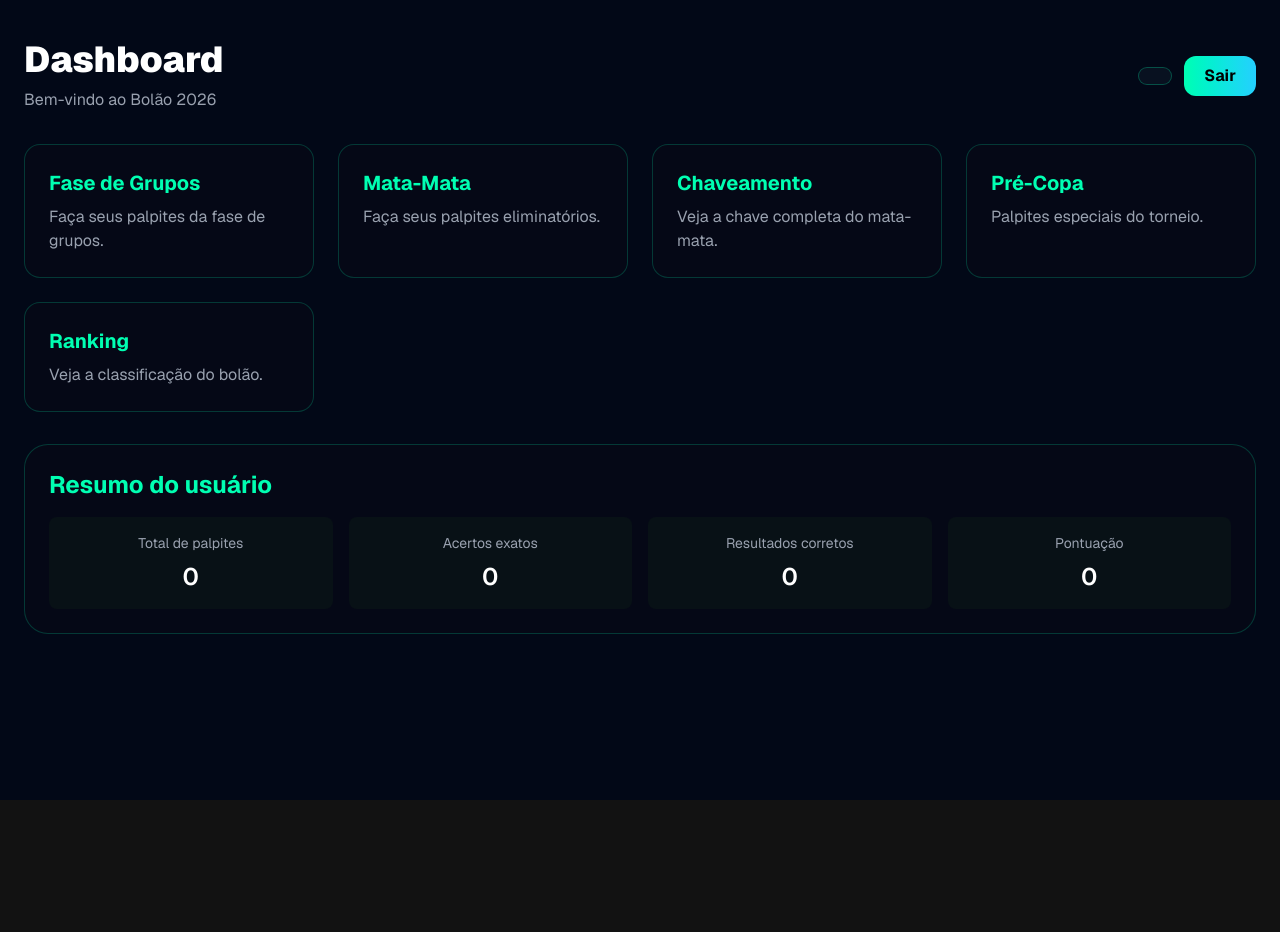
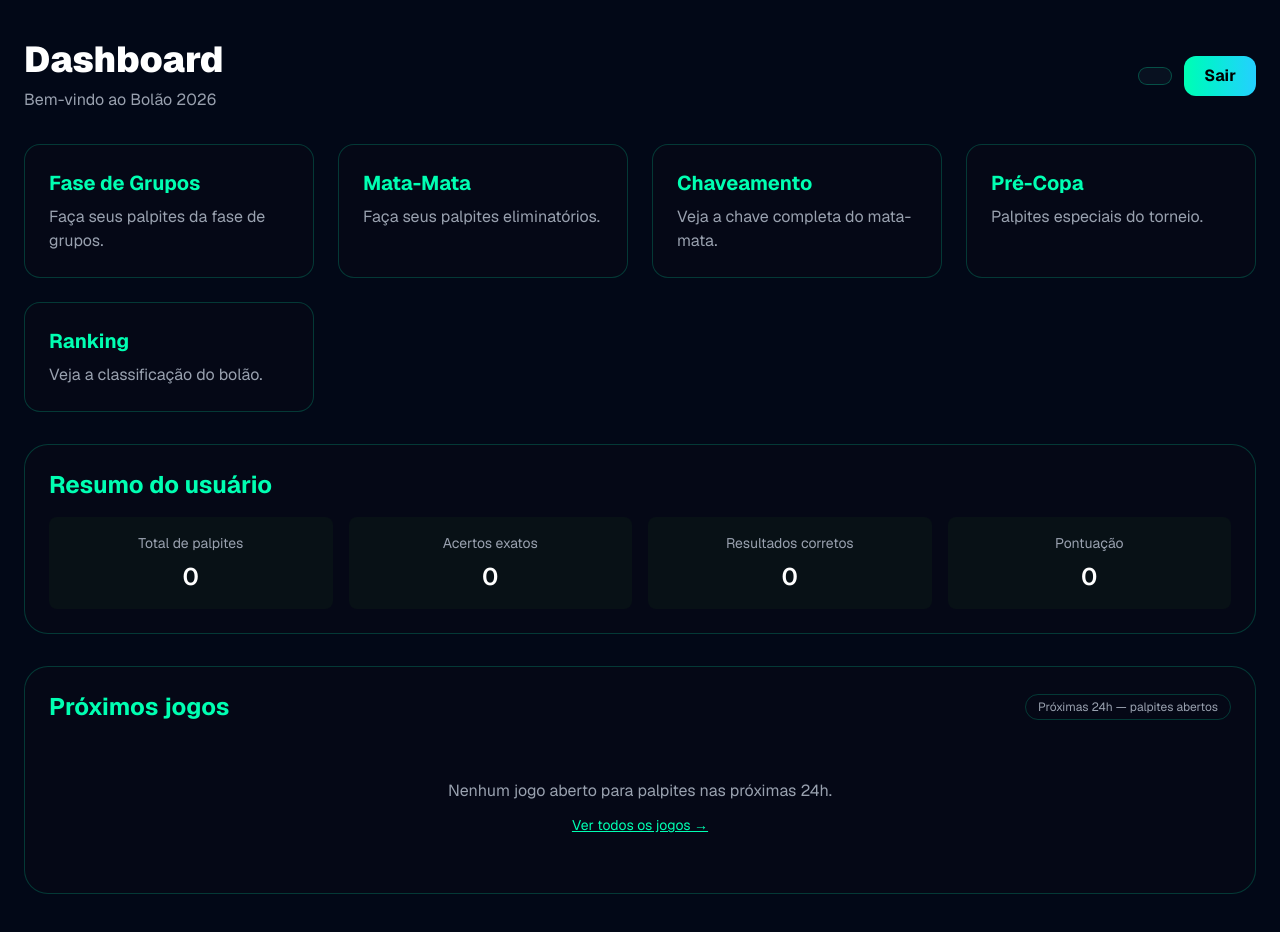
Before and after one commit to victorottoboni11-jpg/bolao-copa-2026-94mf, a Next.js app: page /dashboard in a window 1280 px wide. Before the commit the page ends 800 px from the top, so only its background shows below. Built offline with nearby package versions, Linux system fonts and the light colour scheme.

Commit message:
feat: palpites inline no dashboard, apenas jogos abertos nas proximas 24h

```diff
--- a/app/dashboard/page.tsx
+++ b/app/dashboard/page.tsx
@@ -8,44 +8,31 @@ import { calculateExactScores, calculateCorrectResults, calculateMatchPoints } f
 import { useAuth } from "@/app/lib/auth";
 import { supabase } from "@/app/lib/supabase";
 import { formatBrazilTime } from "@/app/lib/dateUtils";
+import { savePrediction } from "@/app/lib/predictions";
 
 import type { Match, Prediction } from "@/app/types";
 
-function getUtcDay(kickoffAt: string): number {
-  const d = new Date(kickoffAt);
-  return Date.UTC(d.getUTCFullYear(), d.getUTCMonth(), d.getUTCDate());
+const LOCK_MINUTES = 30;
+
+function isLocked(kickoffAt?: string) {
+  if (!kickoffAt) return true;
+  const cutoff = new Date(kickoffAt).getTime() - LOCK_MINUTES * 60 * 1000;
+  return Date.now() >= cutoff;
 }
 
-function getUpcomingMatches(matches: Match[]): Match[] {
-  const nowUtc = Date.now();
+function getNext24hMatches(matches: Match[]): Match[] {
+  const now = Date.now();
+  const in24h = now + 24 * 60 * 60 * 1000;
 
-  // Jogos futuros ordenados por kickoff
-  const upcoming = matches
+  return matches
     .filter((m) => {
-      const t = m.kickoff_at ? new Date(m.kickoff_at).getTime() : null;
-      return t !== null && t > nowUtc;
+      if (!m.kickoff_at) return false;
+      const t = new Date(m.kickoff_at).getTime();
+      // Jogo ainda não passou do lock E começa nas próximas 24h
+      const cutoff = t - LOCK_MINUTES * 60 * 1000;
+      return cutoff > now && t <= in24h;
     })
     .sort((a, b) => new Date(a.kickoff_at!).getTime() - new Date(b.kickoff_at!).getTime());
-
-  if (upcoming.length === 0) return [];
-
-  // Pega os primeiros 8 jogos
-  const first8 = upcoming.slice(0, 8);
-
-  if (upcoming.length <= 8) return first8;
-
-  // Dia UTC do último jogo nos primeiros 8
-  const lastOf8Day = getUtcDay(first8[first8.length - 1].kickoff_at!);
-
-  // Dia seguinte ao último dos 8
-  const nextDay = lastOf8Day + 86400000;
-
-  // Todos os jogos do dia seguinte (mesmo que sejam muitos)
-  const nextDayMatches = upcoming.slice(8).filter((m) => {
-    return getUtcDay(m.kickoff_at!) === nextDay;
-  });
-
-  return [...first8, ...nextDayMatches];
 }
 
 export default function DashboardPage() {
@@ -54,47 +41,43 @@ export default function DashboardPage() {
   const [matches, setMatches] = useState<Match[]>([]);
   const [predictions, setPredictions] = useState<Prediction[]>([]);
   const [loadingData, setLoadingData] = useState(true);
+  // scores locais para edição inline: matchId -> [home, away]
+  const [scores, setScores] = useState<Record<string, [number, number]>>({});
+  const [saving, setSaving] = useState<Record<string, boolean>>({});
+  const [saved, setSaved] = useState<Record<string, boolean>>({});
 
   useEffect(() => {
     async function loadData() {
-      if (!user?.id) {
-        setLoadingData(false);
-        return;
-      }
-
+      if (!user?.id) { setLoadingData(false); return; }
       setLoadingData(true);
 
-      const { data: matchesData, error: matchesError } = await supabase
+      const { data: matchesData } = await supabase
         .from("matches")
         .select(`
           *,
-          home_team_info:teams!matches_home_team_id_fkey(*),
-          away_team_info:teams!matches_away_team_id_fkey(*)
+          home_team_info:home_team_id (id, name, fifa_code, flag_url),
+          away_team_info:away_team_id (id, name, fifa_code, flag_url)
         `)
         .order("kickoff_at", { ascending: true });
 
-      if (matchesError) {
-        console.error("SUPABASE ERROR:", matchesError);
-        setLoadingData(false);
-        return;
-      }
-
       setMatches(matchesData || []);
 
-      const { data: predictionsData, error: predictionsError } =
-        await supabase
-          .from("predictions")
-          .select("*")
-          .eq("user_id", user.id);
+      const { data: predictionsData } = await supabase
+        .from("predictions")
+        .select("*")
+        .eq("user_id", user.id);
 
-      if (predictionsError) {
-        console.error("PREDICTIONS ERROR:", predictionsError);
+      const preds = predictionsData || [];
+      setPredictions(preds);
+
+      // Inicializar scores com palpites existentes
+      const initialScores: Record<string, [number, number]> = {};
+      for (const p of preds) {
+        initialScores[p.match_id] = [p.predicted_home ?? 0, p.predicted_away ?? 0];
       }
-
-      setPredictions(predictionsData || []);
+      setScores(initialScores);
       setLoadingData(false);
     }
-
     loadData();
   }, [user]);
 
@@ -110,7 +93,23 @@ export default function DashboardPage() {
     }, 0);
   }, [predictions, matches]);
 
-  const upcomingMatches = useMemo(() => getUpcomingMatches(matches), [matches]);
+  const upcomingMatches = useMemo(() => getNext24hMatches(matches), [matches]);
+
+  const handleSave = async (matchId: string) => {
+    if (!user) return;
+    setSaving((s) => ({ ...s, [matchId]: true }));
+    const [home, away] = scores[matchId] ?? [0, 0];
+    const saved = await savePrediction(user.id, matchId, home, away);
+    if (saved) {
+      setPredictions((prev) => {
+        const filtered = prev.filter((p) => p.match_id !== matchId);
+        return [...filtered, saved];
+      });
+      setSaved((s) => ({ ...s, [matchId]: true }));
+      setTimeout(() => setSaved((s) => ({ ...s, [matchId]: false })), 2000);
+    }
+    setSaving((s) => ({ ...s, [matchId]: false }));
+  };
 
   if (loading || loadingData) {
     return (
@@ -187,80 +186,112 @@ export default function DashboardPage() {
           </div>
         </div>
 
-        {/* PRÓXIMOS JOGOS */}
-        {upcomingMatches.length > 0 && (
-          <div className="rounded-3xl border border-[#00ffb233] bg-[#050816] p-6">
-            <h2 className="text-2xl font-bold text-[#00ffb2] mb-6">Próximos jogos</h2>
+        {/* PRÓXIMOS JOGOS COM PALPITE INLINE */}
+        <div className="rounded-3xl border border-[#00ffb233] bg-[#050816] p-6">
+          <div className="flex items-center justify-between mb-6">
+            <h2 className="text-2xl font-bold text-[#00ffb2]">Próximos jogos</h2>
+            <span className="text-xs text-gray-400 border border-[#00ffb233] px-3 py-1 rounded-full">
+              Próximas 24h — palpites abertos
+            </span>
+          </div>
+
+          {upcomingMatches.length === 0 ? (
+            <div className="text-center py-8 text-gray-400">
+              <p>Nenhum jogo aberto para palpites nas próximas 24h.</p>
+              <Link href="/fase-de-grupos" className="mt-3 inline-block text-[#00ffb2] text-sm underline">
+                Ver todos os jogos →
+              </Link>
+            </div>
+          ) : (
             <div className="grid grid-cols-1 md:grid-cols-2 gap-4">
               {upcomingMatches.map((match) => {
                 const home = match.home_team_info as any;
                 const away = match.away_team_info as any;
                 const prediction = predictions.find((p) => p.match_id === match.id);
-                const hasPrediction = !!prediction;
+                const locked = isLocked(match.kickoff_at);
+                const [homeScore, awayScore] = scores[match.id] ?? [prediction?.predicted_home ?? 0, prediction?.predicted_away ?? 0];
+                const isSaving = saving[match.id];
+                const justSaved = saved[match.id];
 
                 return (
-                  <div key={match.id} className="rounded-2xl border border-[#00ffb222] bg-[#081116] p-4 flex flex-col gap-3">
+                  <div key={match.id} className={`rounded-2xl border ${locked ? "border-red-900/40 bg-[#0a0505]" : "border-[#00ffb222] bg-[#081116]"} p-4 flex flex-col gap-3`}>
 
                     {/* Fase + horário */}
-                    <div className="flex items-center justify-between text-xs text-gray-400">
+                    <div className="flex items-center justify-between text-xs">
                       <span className="uppercase tracking-wider text-[#00ffb2] font-semibold">
                         {match.phase === "friendly" ? "Amistoso" : match.group_name ? `Grupo ${match.group_name}` : match.phase}
                       </span>
-                      <span>{formatBrazilTime(match.kickoff_at, "full")}</span>
+                      <span className="text-gray-400">{formatBrazilTime(match.kickoff_at, "full")}</span>
                     </div>
 
-                    {/* Times */}
-                    <div className="flex items-center justify-between gap-2">
+                    {/* Times + inputs de palpite */}
+                    <div className="flex items-center gap-2">
 
                       {/* Mandante */}
-                      <div className="flex flex-col items-center gap-1 flex-1 text-center">
+                      <div className="flex flex-col items-center gap-1 w-16 text-center">
                         {home?.flag_url ? (
                           <Image src={home.flag_url} alt={home.name} width={40} height={28}
                             className="rounded object-cover border border-[#00ffb222]" />
                         ) : (
                           <div className="w-10 h-7 rounded bg-[#111827]" />
                         )}
-                        <p className="text-xs font-semibold text-white truncate max-w-[80px]">
-                          {home?.name || "Mandante"}
+                        <p className="text-[10px] font-semibold text-white truncate w-full">
+                          {home?.fifa_code || home?.name || "Casa"}
                         </p>
                       </div>
 
-                      {/* Placar / VS */}
-                      <div className="flex flex-col items-center gap-1">
-                        {hasPrediction ? (
-                          <div className="flex items-center gap-1">
-                            <span className="w-8 h-8 rounded bg-[#00ffb215] border border-[#00ffb244] flex items-center justify-center text-white font-bold text-sm">
-                              {prediction.predicted_home}
-                            </span>
-                            <span className="text-gray-400 text-xs">x</span>
-                            <span className="w-8 h-8 rounded bg-[#00ffb215] border border-[#00ffb244] flex items-center justify-center text-white font-bold text-sm">
-                              {prediction.predicted_away}
-                            </span>
-                          </div>
-                        ) : (
-                          <span className="text-gray-500 text-sm font-bold">VS</span>
-                        )}
-                        {hasPrediction ? (
-                          <span className="text-[10px] text-[#00ffb2]">seu palpite</span>
-                        ) : (
-                          <span className="text-[10px] text-orange-400">sem palpite</span>
-                        )}
+                      {/* Inputs de placar */}
+                      <div className="flex-1 flex items-center justify-center gap-2">
+                        <input
+                          type="number" min={0}
+                          value={scores[match.id]?.[0] ?? prediction?.predicted_home ?? 0}
+                          disabled={locked}
+                          onChange={(e) => setScores((s) => ({ ...s, [match.id]: [Number(e.target.value), s[match.id]?.[1] ?? 0] }))}
+                          className="w-10 h-10 bg-[#081120] border border-[#00ffb244] rounded-lg text-center text-white font-bold text-lg disabled:opacity-40"
+                        />
+                        <span className="text-white font-bold">x</span>
+                        <input
+                          type="number" min={0}
+                          value={scores[match.id]?.[1] ?? prediction?.predicted_away ?? 0}
+                          disabled={locked}
+                          onChange={(e) => setScores((s) => ({ ...s, [match.id]: [s[match.id]?.[0] ?? 0, Number(e.target.value)] }))}
+                          className="w-10 h-10 bg-[#081120] border border-[#00ffb244] rounded-lg text-center text-white font-bold text-lg disabled:opacity-40"
+                        />
                       </div>
 
                       {/* Visitante */}
-                      <div className="flex flex-col items-center gap-1 flex-1 text-center">
+                      <div className="flex flex-col items-center gap-1 w-16 text-center">
                         {away?.flag_url ? (
                           <Image src={away.flag_url} alt={away.name} width={40} height={28}
                             className="rounded object-cover border border-[#00ffb222]" />
                         ) : (
                           <div className="w-10 h-7 rounded bg-[#111827]" />
                         )}
-                        <p className="text-xs font-semibold text-white truncate max-w-[80px]">
-                          {away?.name || "Visitante"}
+                        <p className="text-[10px] font-semibold text-white truncate w-full">
+                          {away?.fifa_code || away?.name || "Fora"}
                         </p>
                       </div>
 
                     </div>
+
+                    {/* Botão salvar ou status */}
+                    {locked ? (
+                      <div className="text-center text-xs text-red-400 font-semibold">
+                        🔒 Palpites encerrados
+                      </div>
+                    ) : (
+                      <button
+                        onClick={() => handleSave(match.id)}
+                        disabled={isSaving}
+                        className={`w-full py-2 rounded-xl text-sm font-bold transition ${
+                          justSaved
+                            ? "bg-[#00ffb2]/20 text-[#00ffb2] border border-[#00ffb2]/40"
+                            : "bg-gradient-to-r from-[#00ffb2] to-[#24cfff] text-black hover:opacity-90"
+                        } disabled:opacity-50`}
+                      >
+                        {isSaving ? "Salvando..." : justSaved ? "✓ Salvo!" : prediction ? "Atualizar Palpite" : "Confirmar Palpite"}
+                      </button>
+                    )}
 
                     {/* Estádio */}
                     {match.stadium && (
@@ -271,8 +302,8 @@ export default function DashboardPage() {
                 );
               })}
             </div>
-          </div>
-        )}
+          )}
+        </div>
 
       </section>
     </main>
```
